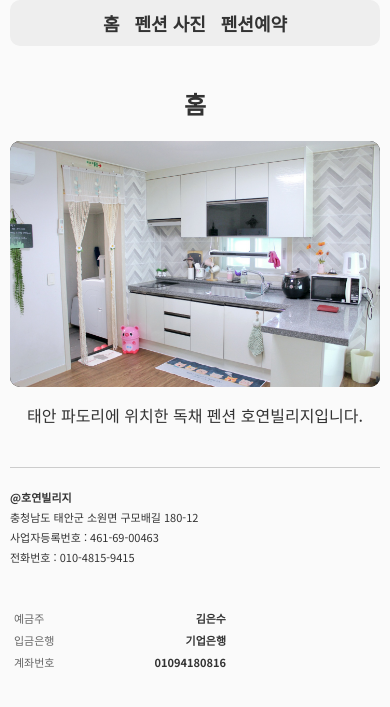
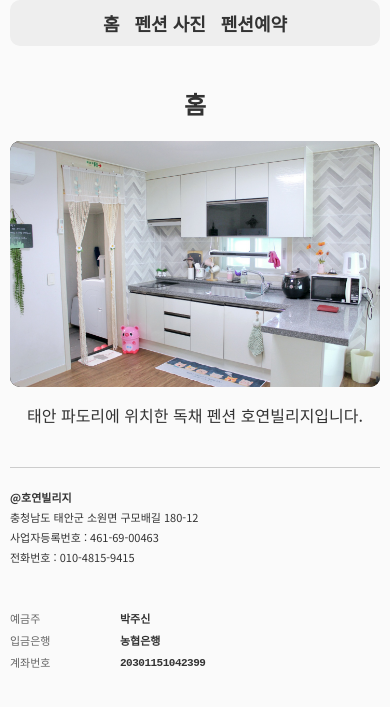
Before and after one commit to 3sik/hoyeon-village, a plain HTML site: page index.html in a window 390 px wide. Shown: the part 99-806 px from the top of the page. Drawn offline with Linux system fonts and the light colour scheme.

Commit message:
푸터 계좌정보 반응형 수정 및 UI 정리

```diff
--- a/index.html
+++ b/index.html
@@ -217,10 +217,28 @@
         gap: 20px;
       }
 
-      footer > div > div {
+      footer table {
+        text-align: left !important;
         width: 100%;
-        max-width: none;
       }
+
+      footer td {
+        text-align: left !important;
+        padding-left: 0 !important;
+      }
+    }
+
+    footer strong {
+      color: #333;
+    }
+
+    footer a {
+      color: #0077cc;
+      text-decoration: none;
+    }
+
+    footer a:hover {
+      text-decoration: underline;
     }
   </style>
 </head>
@@ -263,15 +281,24 @@
           <table style="width: 100%; font-size: 11px; table-layout: fixed; border-collapse: collapse; line-height: 1.2;">
             <tr style="height: 22px;">
               <td style="text-align: left; color: #666; white-space: nowrap; padding: 2px 4px;">예금주</td>
-              <td style="text-align: right; white-space: nowrap; padding: 2px 4px;"><strong>김은수</strong></td>
+              <td style="text-align: right; white-space: nowrap; padding: 2px 4px;"><strong>박주신</strong></td>
             </tr>
             <tr style="height: 22px;">
               <td style="text-align: left; color: #666; white-space: nowrap; padding: 2px 4px;">입금은행</td>
-              <td style="text-align: right; white-space: nowrap; padding: 2px 4px;"><strong>기업은행</strong></td>
+              <td style="text-align: right; white-space: nowrap; padding: 2px 4px;"><strong>농협은행</strong></td>
             </tr>
             <tr style="height: 22px;">
               <td style="text-align: left; color: #666; white-space: nowrap; padding: 2px 4px;">계좌번호</td>
-              <td style="text-align: right; white-space: nowrap; padding: 2px 4px;"><strong>01094180816</strong></td>
+              <td style="text-align: right; white-space: nowrap; padding: 2px 4px;"><strong style="
+                  display: inline-block;
+                  width: 100%;
+                  font-family: monospace;
+                  letter-spacing: -0.5px;
+                  overflow-wrap: break-word;
+                  word-break: break-all;
+                ">
+                  20301151042399
+                </strong></td>
             </tr>
           </table>
         </div>
```
